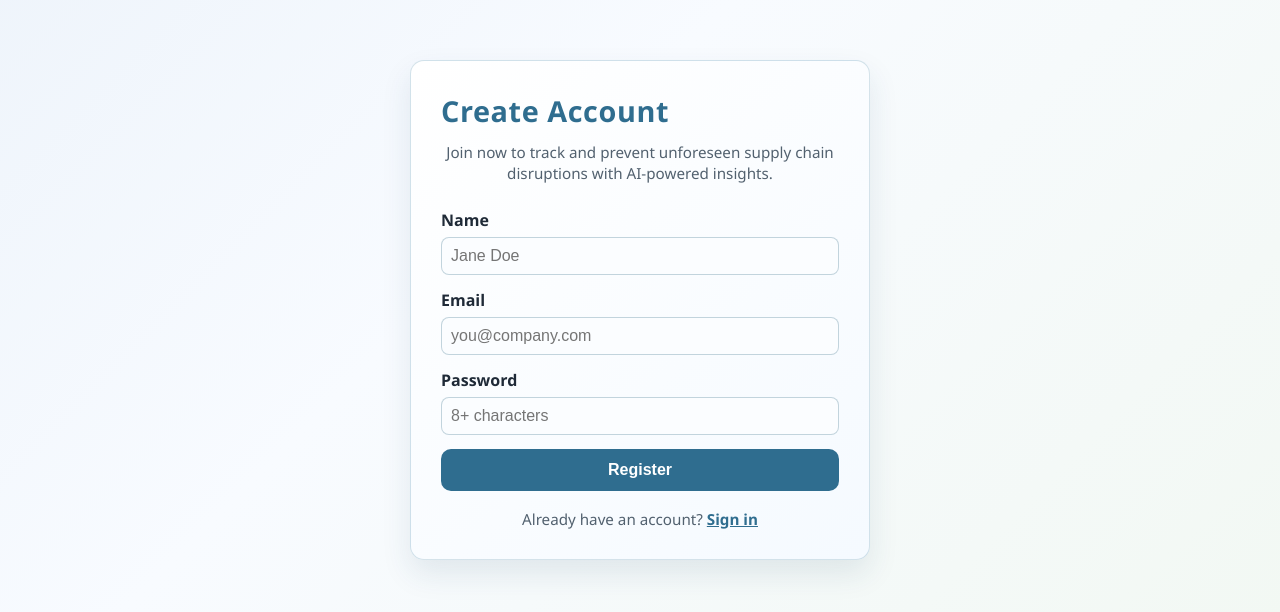
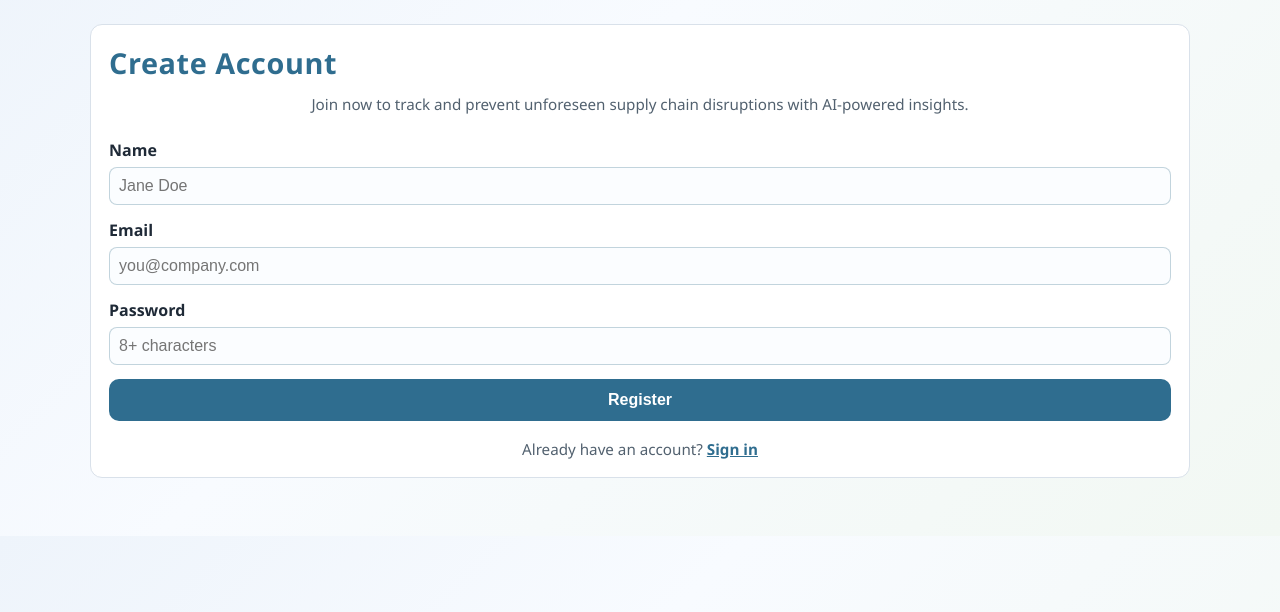
Before and after one commit to Jayabari/AI-Powered-Supply-Chain-Disruption-Prediction-Resilience-Intelligence-Platform, a Flask app: page /register in a window 1280 px wide. Shown: the part 56-668 px from the top of the page. Run offline with Flask 3, Linux system fonts and the light colour scheme.

Commit message:
making ui better of auth panel

```diff
--- a/static/styles.css
+++ b/static/styles.css
@@ -67,15 +67,7 @@
   margin-bottom: 18px;
 }
 
-.auth-panel {
-  max-width: 460px;
-  margin: 36px auto;
-  padding: 30px;
-  border-radius: 14px;
-  border: 1px solid rgba(46, 115, 148, 0.2);
-  box-shadow: 0 14px 30px rgba(30, 64, 95, 0.1);
-  background: linear-gradient(140deg, #ffffff 0%, #f5faff 100%);
-}
+
 
 .auth-panel h2 {
   margin: 0 0 12px;
```
